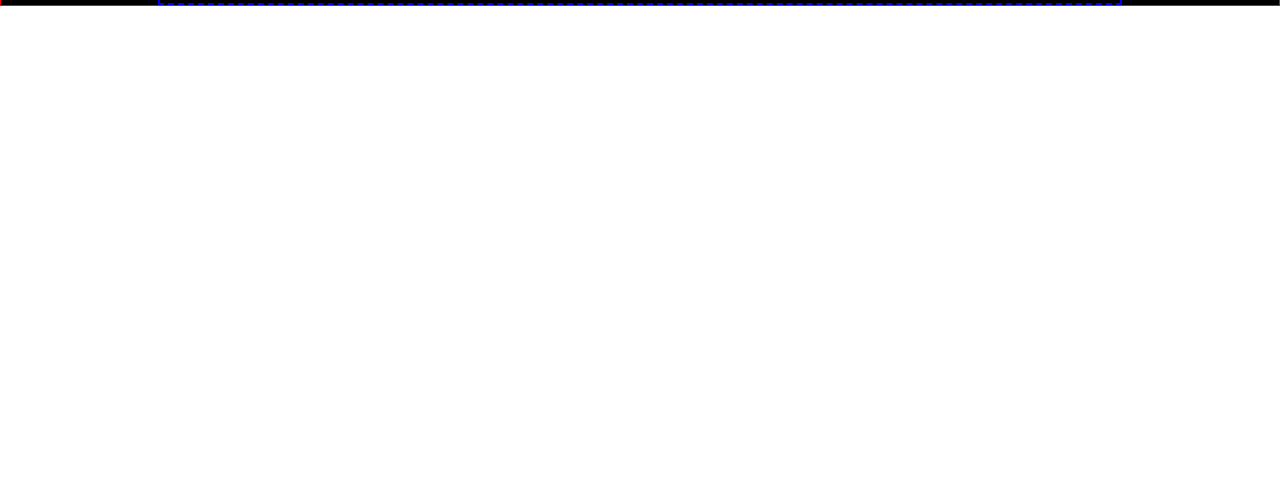
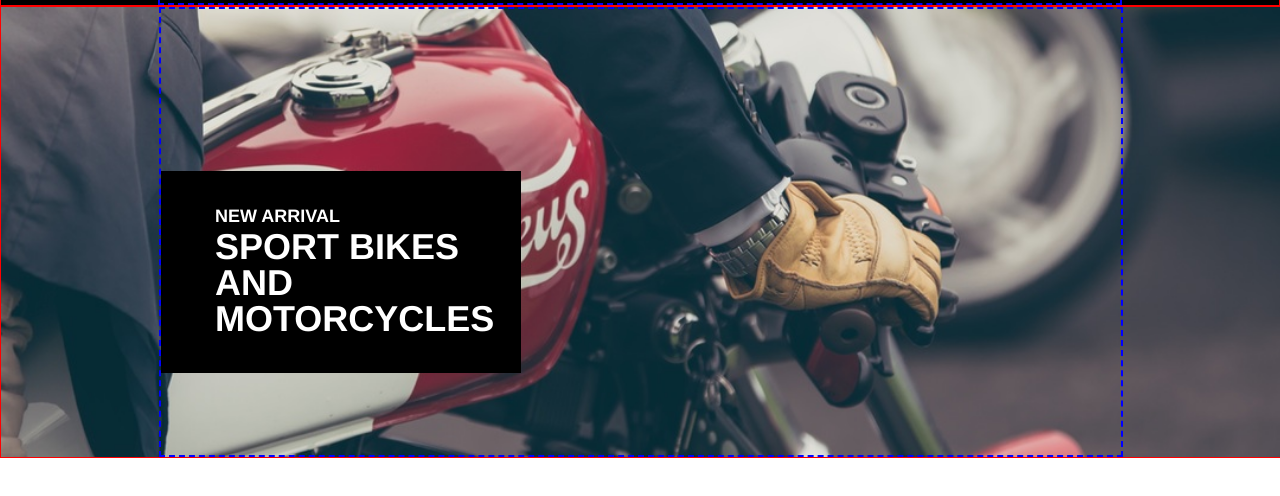
Before and after one commit to Kazbeh64/180407-Secret-Agent, a plain HTML site: page index.html in a window 1280 px wide. Shown: the part 42-538 px from the top of the page. Drawn offline with Linux system fonts and the light colour scheme.

Commit message:
Main section completed

```diff
--- a/index.html
+++ b/index.html
@@ -11,9 +11,16 @@
         <img class="logo_img" src="resources\images\logo.png" alt="Binoculars logo">
         <p class="logo_text">SECRET AGENT SUPPLY INC.</p>
       </div>
-
     </header>
     <main>
+      <article class="main_article">
+        <div class="container">
+          <section class="main_section">
+            <h2>NEW ARRIVAL</h2>
+            <h1>SPORT BIKES AND MOTORCYCLES</h1>
+          </section>
+        </div>
+      </article>
 
     </main>
     <footer>
--- a/resources/css/style.css
+++ b/resources/css/style.css
@@ -5,6 +5,12 @@ header {
 }
 .container {
   border: 2px dashed blue;
+}
+article {
+  border: 1px solid red;
+}
+ {
+  border: 2px dotted yellow;
 }
 
 /* Global */
@@ -15,6 +21,15 @@ html {
 }
 .container {
   width: 960px;
+}
+h2  {
+  color: white;
+  font-weight: bold;
+}
+h1 {
+  color: white;
+  font-size: 2rem;
+  font-weight: bold;
 }
 
 /* Header */
@@ -34,3 +49,27 @@ header {
   margin-left: 0.5rem;
   vertical-align: middle;
 }
+
+/* Main */
+.main_article {
+  height: 25rem;
+  width: 100%;
+  background-image: url("../images/moto.jpeg");
+  background-repeat: no-repeat;
+  background-position: center;
+  background-size: cover;
+  display: flex;
+  justify-content: center;
+}
+.main_section {
+  width: 20rem;
+  background-color: black;
+  float: left;
+  margin-top: 9rem;
+}
+.main_section h2 {
+  margin: 2rem 0rem 0.25rem 3rem;
+}
+.main_section h1 {
+  margin: 0rem 0rem 2rem 3rem;
+}
```
